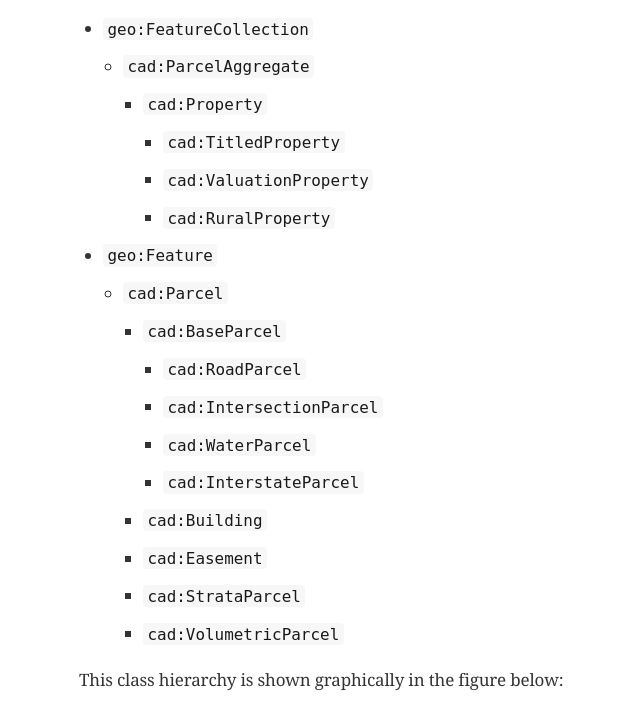
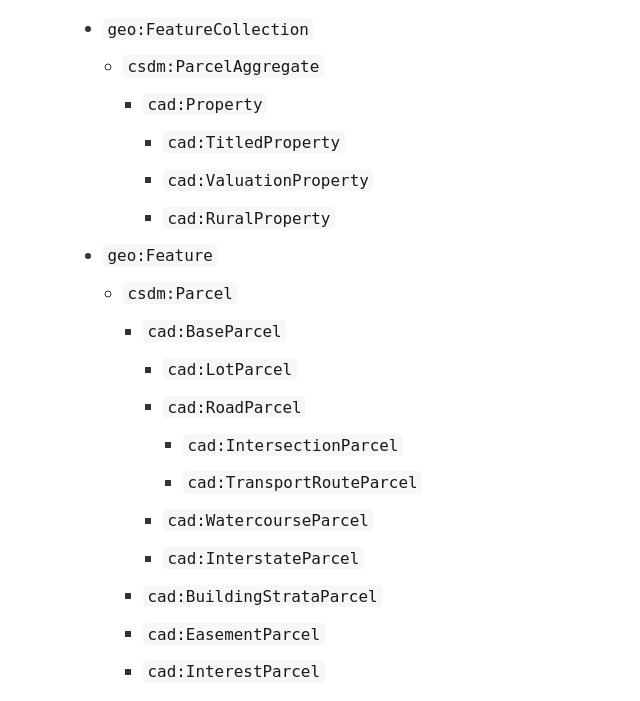
Before and after one commit to Spatial-Information-QLD/cadastre-model, a plain HTML site: page index.html in a window 1280 px wide. Shown: the part 489-1190 px from the top of the page, without its empty margins (76-716 px from the left). Drawn offline with nearby package versions, Linux system fonts and the light colour scheme; a web font is replaced by a local one.

Commit message:
Deploying to gh-pages from  @ d89af1541ac05a9c4b83d0d524810bb4df8c7b7b 🚀

```diff
--- a/index.html
+++ b/index.html
@@ -468,7 +468,7 @@ body.book #toc,body.book #preamble,body.book h1.sect0,body.book .sect1>h2{page-b
 <div class="ulist">
 <ul>
 <li>
-<p><code>cad:ParcelAggregate</code></p>
+<p><code>csdm:ParcelAggregate</code></p>
 <div class="ulist">
 <ul>
 <li>
@@ -498,7 +498,7 @@ body.book #toc,body.book #preamble,body.book h1.sect0,body.book .sect1>h2{page-b
 <div class="ulist">
 <ul>
 <li>
-<p><code>cad:Parcel</code></p>
+<p><code>csdm:Parcel</code></p>
 <div class="ulist">
 <ul>
 <li>
@@ -506,13 +506,23 @@ body.book #toc,body.book #preamble,body.book h1.sect0,body.book .sect1>h2{page-b
 <div class="ulist">
 <ul>
 <li>
+<p><code>cad:LotParcel</code></p>
+</li>
+<li>
 <p><code>cad:RoadParcel</code></p>
-</li>
+<div class="ulist">
+<ul>
 <li>
 <p><code>cad:IntersectionParcel</code></p>
 </li>
 <li>
-<p><code>cad:WaterParcel</code></p>
+<p><code>cad:TransportRouteParcel</code></p>
+</li>
+</ul>
+</div>
+</li>
+<li>
+<p><code>cad:WatercourseParcel</code></p>
 </li>
 <li>
 <p><code>cad:InterstateParcel</code></p>
@@ -521,16 +531,13 @@ body.book #toc,body.book #preamble,body.book h1.sect0,body.book .sect1>h2{page-b
 </div>
 </li>
 <li>
-<p><code>cad:Building</code></p>
+<p><code>cad:BuildingStrataParcel</code></p>
 </li>
 <li>
-<p><code>cad:Easement</code></p>
+<p><code>cad:EasementParcel</code></p>
 </li>
 <li>
-<p><code>cad:StrataParcel</code></p>
-</li>
-<li>
-<p><code>cad:VolumetricParcel</code></p>
+<p><code>cad:InterestParcel</code></p>
 </li>
 </ul>
 </div>
@@ -545,7 +552,7 @@ body.book #toc,body.book #preamble,body.book h1.sect0,body.book .sect1>h2{page-b
 </div>
 <div id="fig-cadastre" class="imageblock">
 <div class="content">
-<img src="img/cadastre.png" alt="cadastre">
+<img src="img/overview.png" alt="overview">
 </div>
 <div class="title">Figure 1. The Cadastre Component Model</div>
 </div>
@@ -601,7 +608,7 @@ Queensland Government
 </div>
 <div id="footer">
 <div id="footer-text">
-Last updated 2023-04-26 21:27:12 UTC
+Last updated 2023-05-08 22:12:09 UTC
 </div>
 </div>
 </body>
```
Also changed, not shown: img/cadastre.png (deleted), img/overview.png (added).
